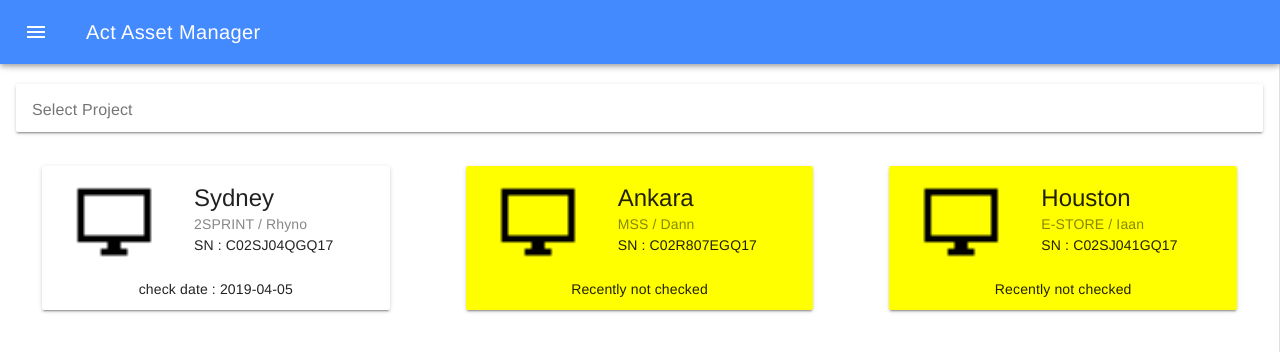
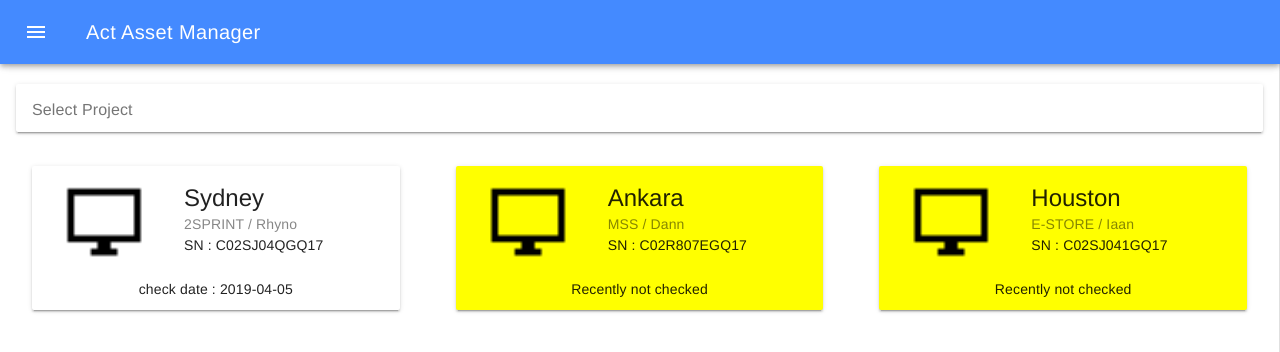
Before and after one commit to gregor77/assets-manager, a Vue app: page / in a window 1280 px wide. Shown: the top 352 px of the page. Built offline with nearby package versions, Linux system fonts and the light colour scheme.

Commit message:
Apply margin-top to each AssetCardView

```diff
--- a/src/components/AssetCardView/AssetCardView.vue
+++ b/src/components/AssetCardView/AssetCardView.vue
@@ -59,7 +59,7 @@ export default {
 
 <style lang="scss" scoped>
   .card {
-    margin: 10px;
+    margin-top: 10px;
   }
   .md-card-media {
     margin-right: 10px;
```
